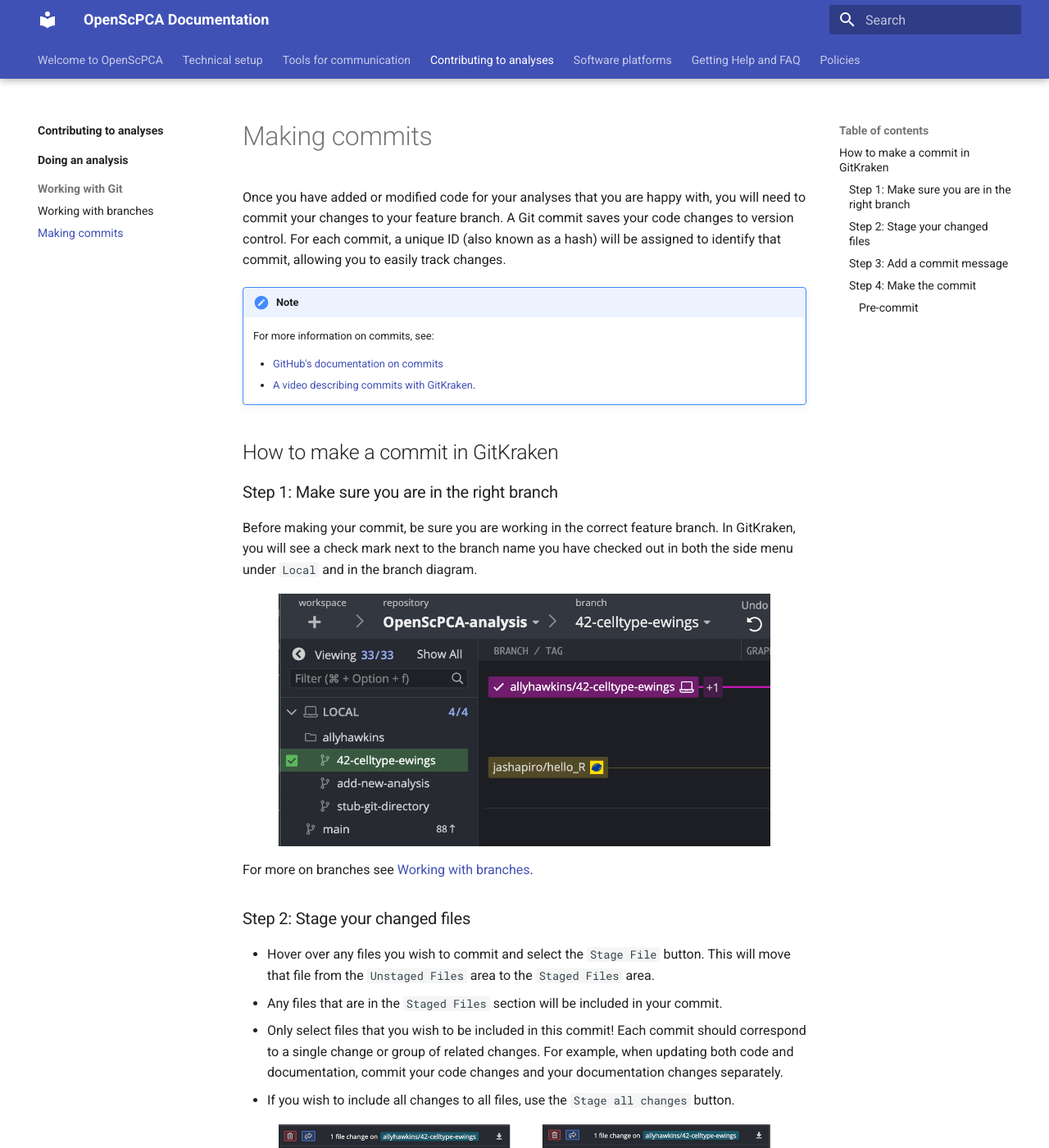
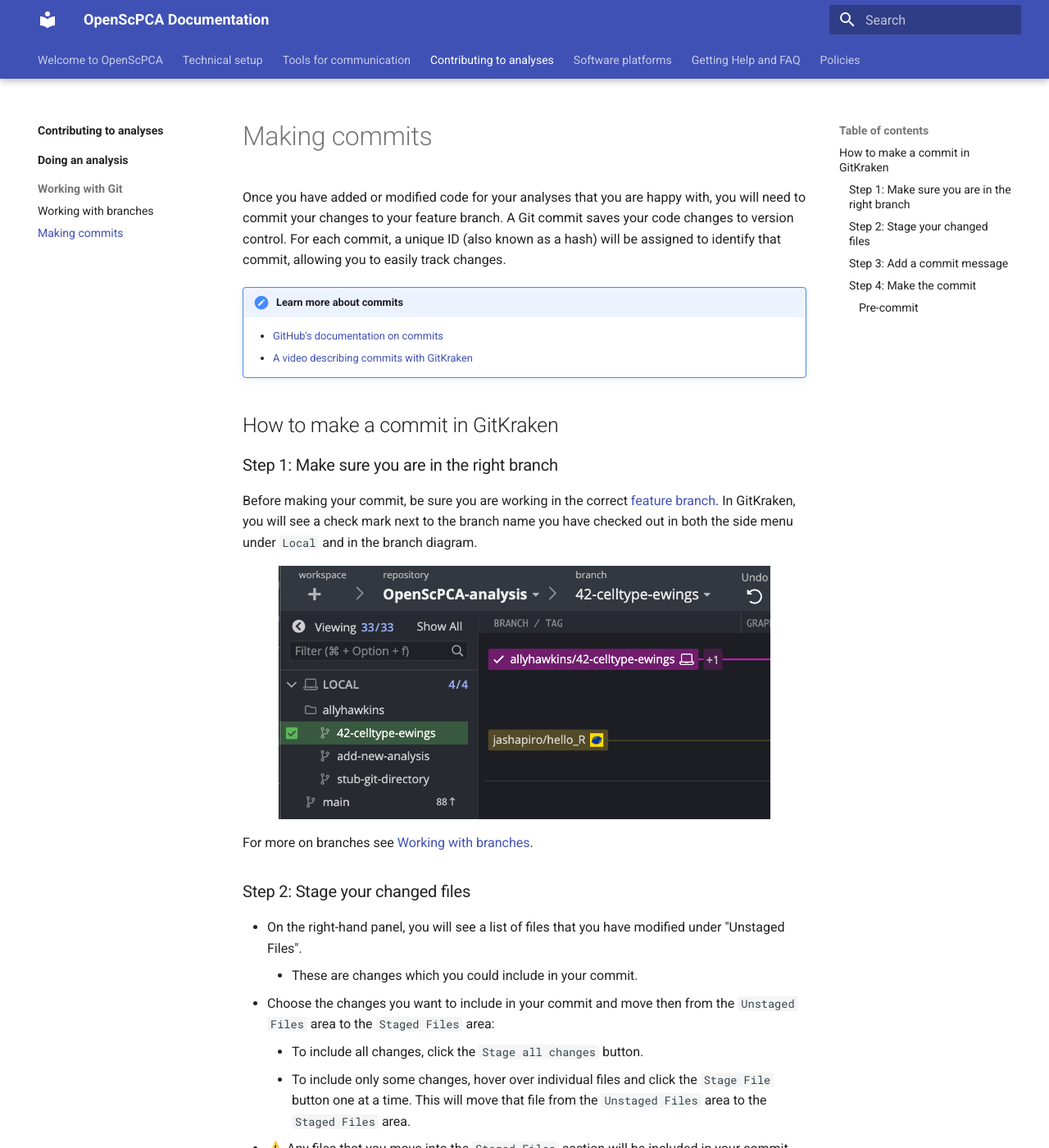
Before and after one commit to AlexsLemonade/OpenScPCA-analysis, an MkDocs documentation site: the page built from docs/contributing-to-analyses/working-with-git/making-commits.md, in a window 1280 px wide and 1400 px high. Shown: the whole window at 82% size. Built offline with MkDocs 1.6.1 and Material for MkDocs 9.7.7, drawn with Linux system fonts in a browser that asks for light colours; some of the changed text lies outside the part shown.

Commit message:
Apply suggestions from code review
Co-authored-by: Stephanie Spielman <stephanie.spielman@gmail.com>

```diff
--- a/docs/contributing-to-analyses/working-with-git/making-commits.md
+++ b/docs/contributing-to-analyses/working-with-git/making-commits.md
@@ -4,17 +4,16 @@
 A Git commit saves your code changes to version control.
 For each commit, a unique ID (also known as a hash) will be assigned to identify that commit, allowing you to easily track changes.
 
-!!! note
-    For more information on commits, see:
+!!! note "Learn more about commits"
 
     - [GitHub's documentation on commits](https://docs.github.com/en/pull-requests/committing-changes-to-your-project/creating-and-editing-commits/about-commits)
-    - [A video describing commits with GitKraken](https://www.youtube.com/watch?v=XfDbGgSwa5I).
+    - [A video describing commits with GitKraken](https://www.youtube.com/watch?v=XfDbGgSwa5I)
 
 ## How to make a commit in GitKraken
 
 ### Step 1: Make sure you are in the right branch
 
-Before making your commit, be sure you are working in the correct feature branch.
+Before making your commit, be sure you are working in the correct [feature branch](./working-with-branches.md).
 In GitKraken, you will see a check mark next to the branch name you have checked out in both the side menu under `Local` and in the branch diagram.
 
 <figure markdown="span">
@@ -25,13 +24,16 @@
 
 ### Step 2: Stage your changed files
 
-- Hover over any files you wish to commit and select the `Stage File` button.
+- On the right-hand panel, you will see a list of files that you have modified under "Unstaged Files".
+    - These are changes which you could include in your commit.
+- Choose the changes you want to include in your commit and move then from the `Unstaged Files` area to the `Staged Files` area:
+    - To include all changes, click the `Stage all changes` button.
+    - To include only some changes, hover over individual files and click the `Stage File` button one at a time.
 This will move that file from the `Unstaged Files` area to the `Staged Files` area.
-- Any files that are in the `Staged Files` section will be included in your commit.
+- ⚠️ Any files that you move into the `Staged Files` section will be included in your commit.
 - Only select files that you wish to be included in this commit!
 Each commit should correspond to a single change or group of related changes.
 For example, when updating both code and documentation, commit your code changes and your documentation changes separately.
-- If you wish to include all changes to all files, use the `Stage all changes` button.
 
 <figure markdown="span">
     ![Unstaged files](../../img/making-commits-2.png){width="600"}
@@ -41,7 +43,8 @@
 
 Write a commit message by filling in the `Summary` box.
 This should be a short message that describes what changes are associated with that commit.
-For example, when adding code to create a new plot, write "Add code to create density plot".
+
+For example, if you are adding code to create a new plot, you could write, "Add code to create density plot".
 
 <figure markdown="span">
     ![Commit message](../../img/making-commits-3.png){width="450"}
@@ -59,9 +62,9 @@
 
 #### Pre-commit
 
-- Every time you make a commit, you will see a banner showing the status of pre-commit.
-- Files will not be committed, unless pre-commit has passed.
-    - Still need to set up pre-commit?
+- Every time you make a commit, you will see a banner showing the status of [the pre-commit checks](STUB_LINK for precommit).
+- Files will only be committed if the pre-commit checks pass.
+    - Still need to set up pre-commit in the repository?
     See [Install pre-commit and setup hooks](STUB-LINK).
 
 
```
